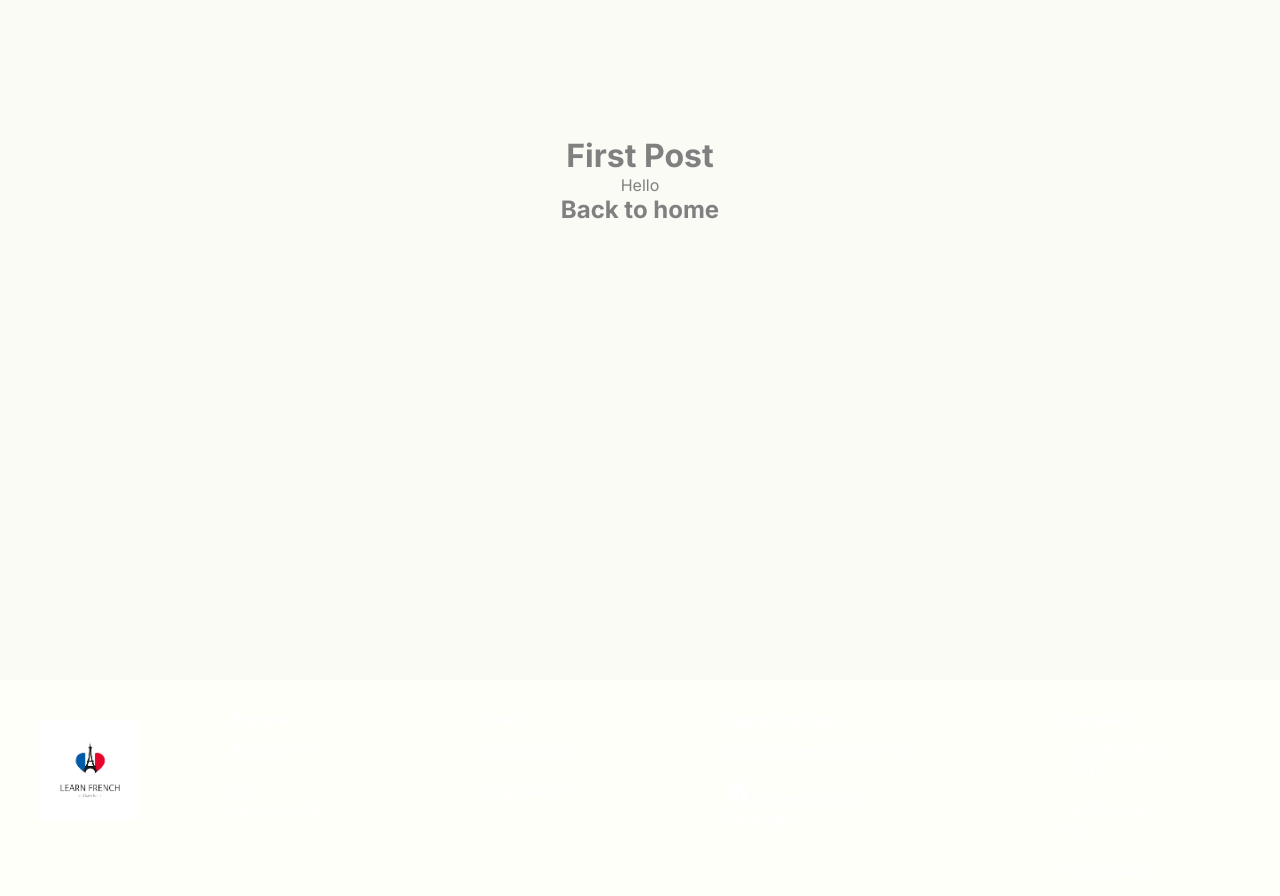
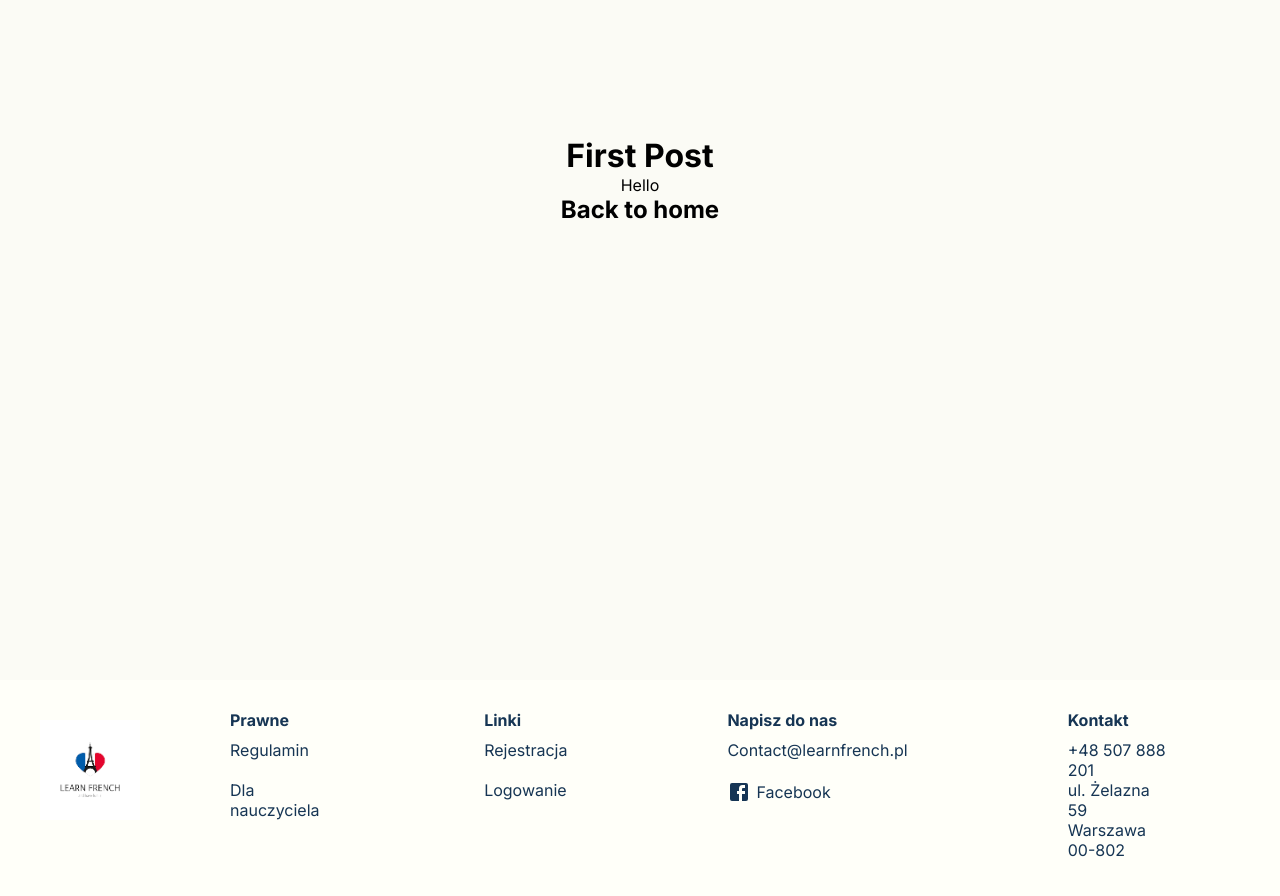
Before and after one commit to paulinawojtysiakk/Gawedowka, a Next.js app: page /pages/about in a window 1280 px wide. Shown: the part 400-1296 px from the top of the page. Built offline with nearby package versions, Linux system fonts and the light colour scheme.

Commit message:
stylling main page

```diff
--- a/src/app/globals.css
+++ b/src/app/globals.css
@@ -5,73 +5,10 @@
     "Roboto Mono", "Oxygen Mono", "Ubuntu Monospace", "Source Code Pro",
     "Fira Mono", "Droid Sans Mono", "Courier New", monospace;
 
-  --foreground-rgb: 0, 0, 0;
-  --background-start-rgb: 214, 219, 220;
-  --background-end-rgb: 255, 255, 255;
+  --basic-text-color: rgba(3, 37, 70, 0.925);
 
-  --primary-glow: conic-gradient(
-    from 180deg at 50% 50%,
-    #16abff33 0deg,
-    #0885ff33 55deg,
-    #54d6ff33 120deg,
-    #0071ff33 160deg,
-    transparent 360deg
-  );
-  --secondary-glow: radial-gradient(
-    rgba(255, 255, 255, 1),
-    rgba(255, 255, 255, 0)
-  );
-
-  --tile-start-rgb: 239, 245, 249;
-  --tile-end-rgb: 228, 232, 233;
-  --tile-border: conic-gradient(
-    #00000080,
-    #00000040,
-    #00000030,
-    #00000020,
-    #00000010,
-    #00000010,
-    #00000080
-  );
-
-  --callout-rgb: 238, 240, 241;
-  --callout-border-rgb: 172, 175, 176;
-  --card-rgb: 180, 185, 188;
-  --card-border-rgb: 131, 134, 135;
 }
 
-@media (prefers-color-scheme: light) {
-  :root {
-    --foreground-rgb: 255, 255, 255;
-    --background-start-rgb: 0, 0, 0;
-    --background-end-rgb: 255, 255, 255;
-
-    --primary-glow: radial-gradient(rgba(1, 65, 255, 0.4), rgba(1, 65, 255, 0));
-    --secondary-glow: linear-gradient(
-      to bottom right,
-      rgba(1, 65, 255, 0),
-      rgba(1, 65, 255, 0),
-      rgba(1, 65, 255, 0.3)
-    );
-
-    --tile-start-rgb: 2, 13, 46;
-    --tile-end-rgb: 2, 5, 19;
-    --tile-border: conic-gradient(
-      #ffffff80,
-      #ffffff40,
-      #ffffff30,
-      #ffffff20,
-      #ffffff10,
-      #ffffff10,
-      #ffffff80
-    );
-
-    --callout-rgb: 20, 20, 20;
-    --callout-border-rgb: 108, 108, 108;
-    --card-rgb: 100, 100, 100;
-    --card-border-rgb: 200, 200, 200;
-  }
-}
 
 * {
   box-sizing: border-box;
--- a/src/app/page.module.css
+++ b/src/app/page.module.css
@@ -5,7 +5,6 @@
   align-items: center;
   padding: 2rem;
   min-height: 100vh;
-  color: grey;
 }
 
 .logo {
--- a/src/components/organisms/footer/index.js
+++ b/src/components/organisms/footer/index.js
@@ -1,4 +1,5 @@
 "use client";
+import "src/app/globals.css";
 import React from "react";
 import Link from "next/link";
 import Image from "next/image";
@@ -8,6 +9,7 @@ import FacebookIcon from "@mui/icons-material/Facebook";
 
 const FooterContainer = styled.div`
   background-color: #fffff9;
+  color: var(--basic-text-color);
   border: 1px solid cream;
   border-radius: 5px
   width: 100%;
@@ -31,6 +33,9 @@ const FooterColumn = styled.ul`
 `;
 
 const FooterElement = styled.li`
+  display: flex;
+  align-items: center;
+  gap: 5px;
   padding: 10px 0;
   list-style: none;
 `;
@@ -66,21 +71,24 @@ const Footer = () => {
             <Link href="/pages/contact">Contact@learnfrench.pl</Link>
           </FooterElement>
           <FooterElement>
+            <FacebookIcon />
+
             <Link
               href="https://www.facebook.com/learn.french.school/"
               target="_blank"
             >
-              <FacebookIcon />
-              Odwiedź nasz fanpage
+              Facebook{" "}
             </Link>
           </FooterElement>
         </FooterColumn>
         <FooterColumn>
           <b>Kontakt</b>
-          <FooterElement>+48 507 888 201</FooterElement>
-          <FooterElement>ul. Żelazna 59 </FooterElement>
-          <FooterElement>Warszawa</FooterElement>
-          <FooterElement>00-802</FooterElement>
+          <FooterElement>
+            +48 507 888 201 <br />
+            ul. Żelazna 59 <br />
+            Warszawa <br />
+            00-802
+          </FooterElement>
         </FooterColumn>
       </TextContainer>
     </FooterContainer>
--- a/src/components/organisms/navBar/index.js
+++ b/src/components/organisms/navBar/index.js
@@ -1,4 +1,5 @@
 "use client";
+import "src/app/globals.css";
 import React from "react";
 import Link from "next/link";
 import styled from "styled-components";
@@ -12,6 +13,9 @@ const Wrapper = styled.div`
 
 const NavBarContainer = styled.div`
   background-color: #fffff9;
+  color: var(--basic-text-color);
+  text-transform: uppercase;
+  font-weight: 500;
   padding: 10px;
   display: flex;
   justify-content: space-between;
--- a/src/components/organisms/ourOffer/index.js
+++ b/src/components/organisms/ourOffer/index.js
@@ -17,7 +17,7 @@ const CardWrapper = styled.li`
   margin: 0 20px;
   padding: 15px;
   max-width: 300px;
-  height: 500px;
+  max-height: 500px;
   text-align: justify;
 `;
 
```
Also changed, not shown: src/app/page.js (+38 -9 lines).
